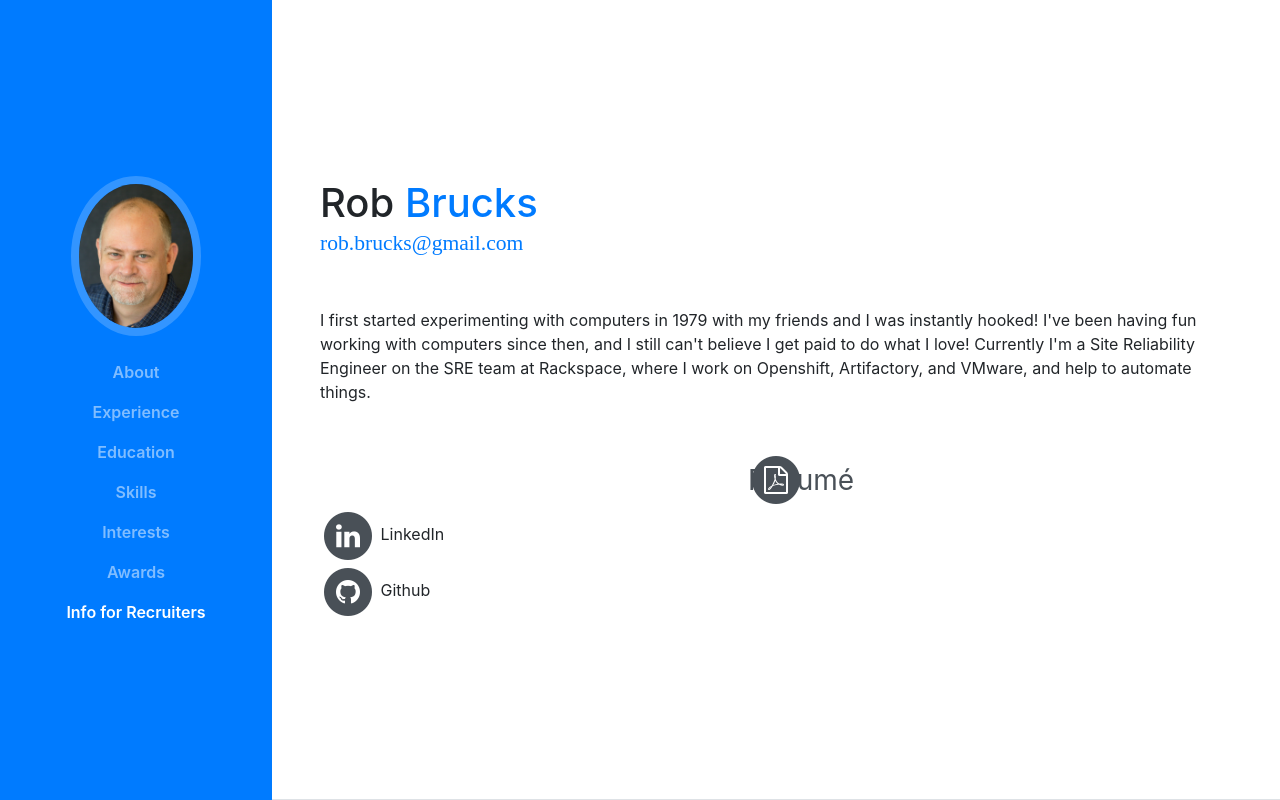
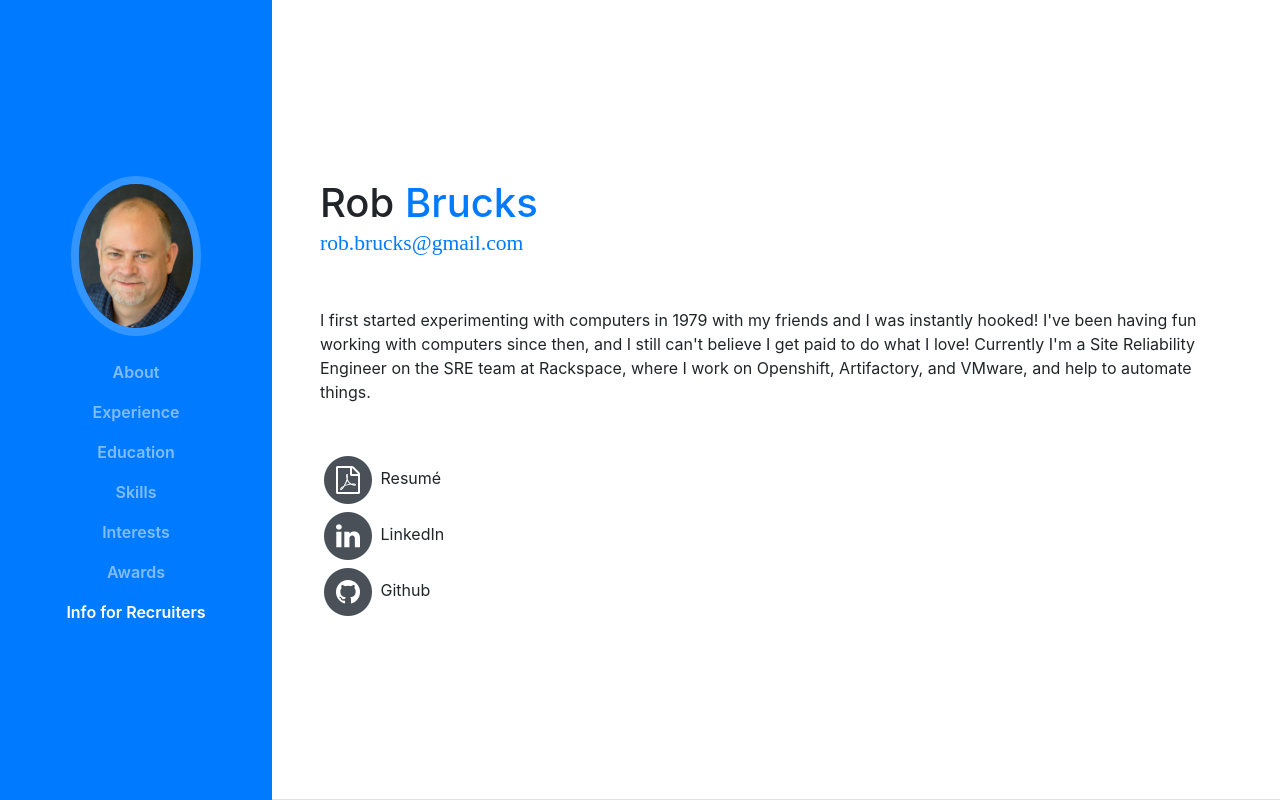
Before and after one commit to robbrucks/robbrucks.github.io, a website with bundled scripts: page index.html in a window 1280 px wide. Shown: the top 800 px of the page. Built offline with nearby package versions, Linux system fonts and the light colour scheme; a web font is replaced by a local one.

Commit message:
fixing icons

```diff
--- a/index.html
+++ b/index.html
@@ -98,14 +98,14 @@ team at Rackspace, where I work on Openshift, Artifactory, and VMware, and help
                 </span>
               </a>
             </li> -->
-            <li class="text-center">
+            <li>
               <a href="media/Rob-Brucks-Resume.pdf" target="_blank">
                 <span class="fa-stack fa-lg">
                   <i class="fa fa-circle fa-stack-2x"></i>
                   <i class="fa fa-file-pdf-o fa-stack-1x fa-inverse"></i>
-                  Resumé
                 </span>
               </a>
+              Resumé
             </li>
             <li>
               <a href="https://www.linkedin.com/in/rob-brucks" target="_blank">
```
